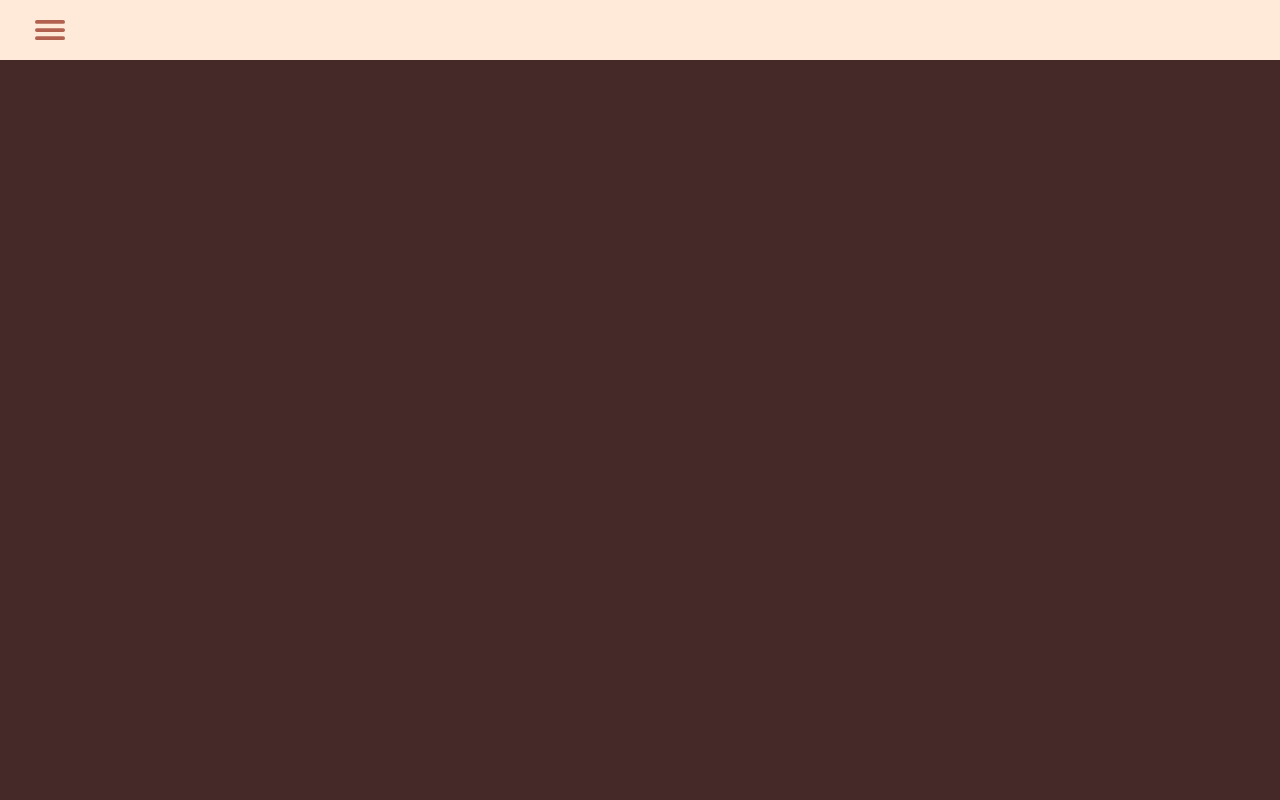
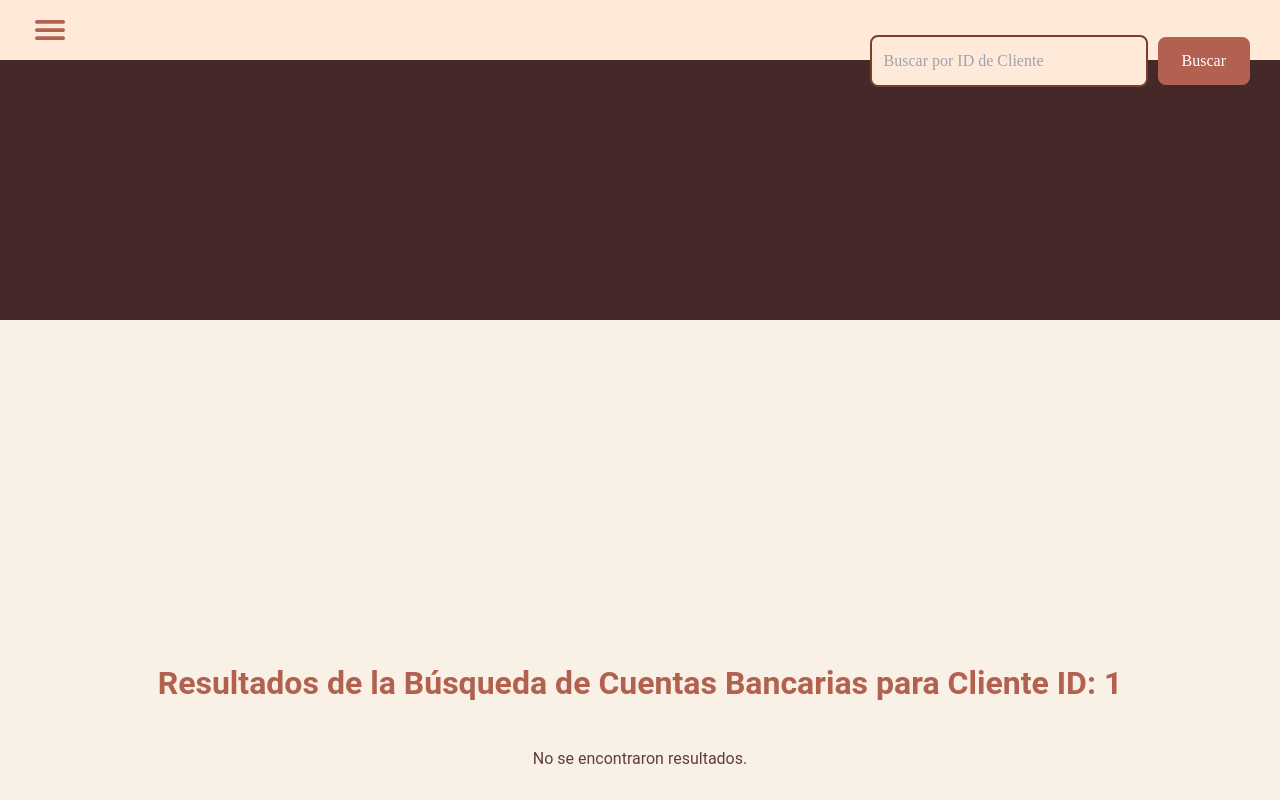
Before and after one commit to michellemej22596/Proyecto1-BD-Deteccion-de-Fraude, a React (Vite) app: page /bankaccount/1 in a window 1280 px wide. Shown: the top 800 px of the page. Built offline with nearby package versions, Linux system fonts and the light colour scheme.

Commit message:
SearchBar ready

```diff
--- a/src/App.css
+++ b/src/App.css
@@ -255,3 +255,126 @@ input:focus {
     transform: rotate(360deg);
   }
 }
+
+
+/* Estilos para la barra de búsqueda. */
+.search-bar {
+  display: flex;
+  align-items: center;
+  justify-content: center;
+  margin: 20px 0;
+  position: absolute; /* Posiciona la barra de búsqueda en la parte derecha */
+  top: 15px; /* Ajusta para que esté alineado con el header */
+  right: 30px; /* Alinea la barra de búsqueda al borde derecho */
+}
+
+.search-bar input {
+  width: 250px; /* Puedes ajustar el tamaño según tus necesidades */
+  padding: 12px;
+  font-size: 16px;
+  border: 2px solid #793f2a;
+  border-radius: 8px;
+  background-color: #ffead9;
+  color: #603e3d;
+  margin-right: 10px; /* Espaciado entre el input y el botón */
+}
+
+.search-bar button {
+  padding: 12px 24px;
+  font-size: 16px;
+  background-color: #b26150; /* Color del botón */
+  color: #fff;
+  border: none;
+  border-radius: 8px;
+  cursor: pointer;
+  transition: background-color 0.3s ease;
+}
+
+.search-bar button:hover {
+  box-shadow: 0 0 10px #ed7226;
+}
+
+.search-bar input:focus {
+  outline: none;
+  border-color: #8a5541;
+  box-shadow: 0 0 30px rgba(138, 85, 65, 0.6);
+}
+
+
+
+/* Contenedor principal de la cuenta bancaria */
+.bank-account {
+  font-family: 'Roboto', sans-serif;
+  color: #603e3d;
+  background-color: #f9f0e6;
+  padding: 20px;
+  display: flex;
+  flex-direction: column;
+  align-items: center;
+  justify-content: center;
+  min-height: 100vh;
+  text-align: center;
+  width: 100%; /* Asegura que ocupe toda la pantalla */
+}
+
+.bank-account > div {
+  background-color: #ffead9;
+  border-radius: 15px;
+  padding: 20px;
+  width: 80%;
+  max-width: 800px;
+  box-shadow: 0px 4px 10px rgba(0, 0, 0, 0.1);
+  margin: 10px auto;
+  text-align: center;
+}
+
+
+/* Encabezado */
+.bank-account h2 {
+  font-size: 2rem;
+  font-weight: bold;
+  margin-bottom: 30px;
+  color: #b26150;
+  text-align: center;
+}
+
+/* Contenedor de cada cuenta */
+.bank-account > div {
+  background-color: #ffead9;
+  border-radius: 15px;
+  padding: 20px;
+  width: 80%;
+  max-width: 800px;
+  box-shadow: 0px 4px 10px rgba(0, 0, 0, 0.1);
+  margin-bottom: 20px;
+  text-align: center;
+}
+
+/* Estilo del texto */
+.bank-account p {
+  font-size: 1rem;
+  margin: 10px 0;
+  text-align: center;
+}
+
+/* Negrita para etiquetas */
+.bank-account p strong {
+  font-weight: bold;
+  color: #4a2423;
+}
+
+/* Línea de separación */
+.bank-account hr {
+  border: 0;
+  border-top: 1px solid #d1c9c6;
+  margin-top: 20px;
+  margin-bottom: 20px;
+}
+
+/* Cuando no hay resultados */
+.bank-account .no-results {
+  font-size: 1.2rem;
+  font-weight: bold;
+  color: #603e3d;
+  text-align: center;
+}
--- a/src/App.jsx
+++ b/src/App.jsx
@@ -1,7 +1,7 @@
 // App.jsx
 import { useState, useEffect } from 'react';
 import { IoMenu } from 'react-icons/io5';
-import ScrollButton from '@components/ScrollButton';
+import SearchBar from '@components/SearchBar';
 import NavBar from '@components/Navbar';
 import Banner from '@components/Banner';
 import { BrowserRouter as Router, Routes, Route } from 'react-router-dom'; // Cambiado Switch por Routes
@@ -12,6 +12,7 @@ import Create from '@views/Create';
 import Read from '@views/Read';
 import Update from '@views/Update';
 import Delete from '@views/Delete';
+import BankAccount from '@views/BankAccount';
 import './App.css';
 
 function App() {
@@ -44,6 +45,7 @@ function App() {
   <Router>
     <header className="header">
       <IoMenu className="menu-icon" onClick={() => setShowNav(!showNav)} />
+      <SearchBar />
     </header>
 
     <NavBar show={showNav} />
@@ -55,6 +57,8 @@ function App() {
         <Route path="/read" element={<Read />} />
         <Route path="/update" element={<Update />} />
         <Route path="/delete" element={<Delete />} />
+        <Route path="/bankaccount/:clientId" element={<BankAccount />} />
+
       </Routes>
     </div>
     <Footer />
--- a/src/components/ScrollButton.jsx
+++ /dev/null
@@ -1,40 +0,0 @@
-import { useState, useEffect } from 'react';
-import { IoArrowUp } from 'react-icons/io5';
-
-const ScrollButton = () => {
-    const [isVisible, setIsVisible] = useState(false);
-
-    const handleScroll = () => {
-        if (window.pageYOffset > 300) {
-            setIsVisible(true);
-        } else {
-            setIsVisible(false);
-        }
-    };
-
-    const scrollToTop = () => {
-        window.scrollTo({
-            top: 0,
-            behavior: 'smooth'
-        });
-    };
-
-    useEffect(() => {
-        window.addEventListener('scroll', handleScroll);
-        return () => {
-            window.removeEventListener('scroll', handleScroll);
-        };
-    }, []);
-
-    return (
-        <div>
-            {isVisible && (
-                <button onClick={scrollToTop} className="fixed bottom-3 right-3 border-2 border-yellow-400 hover:bg-yellow-500 text-white rounded-full p-3 shadow-md focus:outline-none">
-                    <IoArrowUp className="text-xs" />
-                </button>
-            )}
-        </div>
-    );
-};
-
-export default ScrollButton;
--- /dev/null
+++ b/src/components/SearchBar.jsx
@@ -0,0 +1,43 @@
+import React, { useState } from 'react';
+import { useNavigate } from 'react-router-dom';
+import api from '../api';
+import "../App.css";
+
+const SearchBar = ({ onSearchResults }) => {
+  const [searchTerm, setSearchTerm] = useState('');
+  const navigate = useNavigate();
+
+
+  const handleSearchChange = (event) => {
+    setSearchTerm(event.target.value);
+  };
+
+  const handleSearch = async () => {
+    if (!searchTerm) return;
+
+    try {
+      const response = await api.get(`/cuentas/search?cliente_id=${searchTerm}`);
+      const data = response.data;
+
+      // Redirigir a la página de cuentas bancarias, pasando el cliente_id en la URL
+      navigate(`/bankaccount/${searchTerm}`, { state: { searchResults: data } });
+
+    } catch (error) {
+      console.error('Error al buscar cuentas:', error); // Manejo de errores
+    }
+  };
+
+  return (
+    <div className="search-bar">
+      <input
+        type="text"
+        placeholder="Buscar por ID de Cliente"
+        value={searchTerm}
+        onChange={handleSearchChange}
+      />
+      <button onClick={handleSearch}>Buscar</button>
+    </div>
+  );
+};
+
+export default SearchBar;
--- a/src/views/BankAccount.jsx
+++ b/src/views/BankAccount.jsx
@@ -0,0 +1,34 @@
+import React from 'react';
+import { useParams, useLocation } from 'react-router-dom';
+
+
+const BankAccount = () => {
+  const { clientId } = useParams();
+  const location = useLocation();
+  const { searchResults } = location.state || {};
+
+  return (
+    <div className="bank-account">
+      <h2>Resultados de la Búsqueda de Cuentas Bancarias para Cliente ID: {clientId}</h2>
+
+      {searchResults ? (
+        <div>
+          {searchResults.map((cuenta, index) => (
+            <div key={index}>
+              <p><strong>Tipo:</strong> {cuenta.cu.Tipo}</p>
+              <p><strong>Fecha de Apertura:</strong> {new Date(cuenta.cu.Fecha_Apertura._Date__year, cuenta.cu.Fecha_Apertura._Date__month - 1, cuenta.cu.Fecha_Apertura._Date__day).toLocaleDateString()}</p>
+              <p><strong>Saldo:</strong> {cuenta.cu.Saldo}</p>
+              <p><strong>Estado:</strong> {cuenta.cu.Estado}</p>
+              <p><strong>Cuenta ID:</strong> {cuenta.cu.Cuenta_ID}</p>
+              <hr />
+            </div>
+          ))}
+        </div>
+      ) : (
+        <p>No se encontraron resultados.</p>
+      )}
+    </div>
+  );
+};
+
+export default BankAccount;
--- a/src/views/Create.jsx
+++ b/src/views/Create.jsx
@@ -5,7 +5,6 @@ import api from '../api';
 
 const Create = () => {
   const [clientData, setClientData] = useState({
-    cliente_id: '',
     nombre: '',
     edad: '',
     pais: '',
@@ -39,11 +38,12 @@ const Create = () => {
     }
 
     try {
+      // Enviamos solo los datos sin incluir el cliente_id
       const response = await api.post('/clientes/', clientData);
 
       if (response.status === 200 || response.status === 201) {
         setSuccess(true);
-        setClientData({ cliente_id: '', nombre: '', edad: '', pais: '', estado: '' });
+        setClientData({ nombre: '', edad: '', pais: '', estado: '' });
       }
     } catch (error) {
       console.error('Error details:', error);
@@ -69,18 +69,6 @@ const Create = () => {
       {success && <div className="bg-green-500 text-white p-2 rounded mb-4">Cliente creado exitosamente</div>}
 
       <form onSubmit={handleSubmit} className="mb-6">
-        <div className="mb-4">
-          <p className="custom-input-label text-lg font-semibold text-gray-700 mb-1">ID del Cliente</p>
-          <input
-            type="text"
-            value={clientData.cliente_id}
-            onChange={(e) => setClientData({ ...clientData, cliente_id: e.target.value })}
-            placeholder="Escriba el ID del cliente"
-            className="w-full p-2 border border-gray-300 rounded-lg focus:outline-none focus:ring-2 focus:ring-blue-500"
-            required
-          />
-        </div>
-
         <div className="mb-4">
           <p className="custom-input-label text-lg font-semibold text-gray-700 mb-1">Nombre del Cliente</p>
           <input
```
